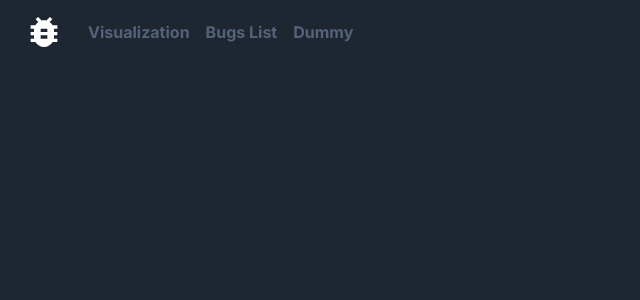
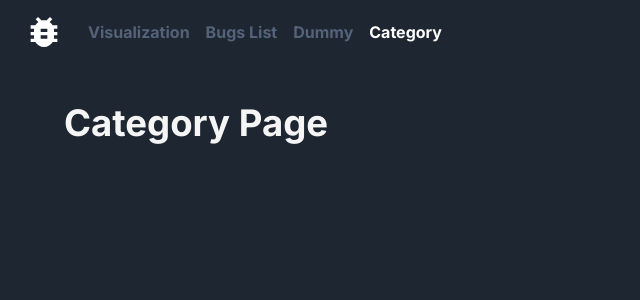
Before and after one commit to CS3213-Team-8/bug_analysis_FE, a React (Create React App) app: page /category in a window 1280 px wide. Shown: the top 300 px of the page, without its empty margins (0-640 px from the left). Built offline with nearby package versions, Linux system fonts and the light colour scheme.

Commit message:
Add category page

```diff
--- a/src/App.js
+++ b/src/App.js
@@ -6,6 +6,7 @@ import BugsList from './pages/BugsList';
 import NavBar from './components/NavBar';
 import theme from './theme';
 import Dummy from './pages/Dummy';
+import Category from './pages/Category';
 
 function App() {
   return (
@@ -19,6 +20,7 @@ function App() {
           <Route path="/" element={<Visualization />} />
           <Route path="/bugsList" element={<BugsList />} />
           <Route path="/dummy" element={<Dummy />} />
+          <Route path="/category" element={<Category />} />
         </Routes>
       </Container>
       </ThemeProvider>
--- a/src/components/NavBar.js
+++ b/src/components/NavBar.js
@@ -57,6 +57,23 @@ const NavBar = () => {
         >
           Dummy
         </Button>
+
+        <Button
+          color="inherit"
+          component={Link}
+          to="/category"
+          sx={{
+            textTransform: 'none',
+            fontSize: '16px',
+            fontWeight: 'bold',
+            color: location.pathname === '/category' ? 'white' : '#546379',
+            '&:hover': {
+              color: 'rgba(255, 255, 255, 0.8)',
+            },
+          }}
+        >
+          Category
+        </Button>
       </Toolbar>
     </AppBar>
   );
--- /dev/null
+++ b/src/pages/Category.js
@@ -0,0 +1,7 @@
+import React from 'react';
+
+const Category = () => {
+  return <h1>Category Page</h1>;
+};
+
+export default Category;
```
